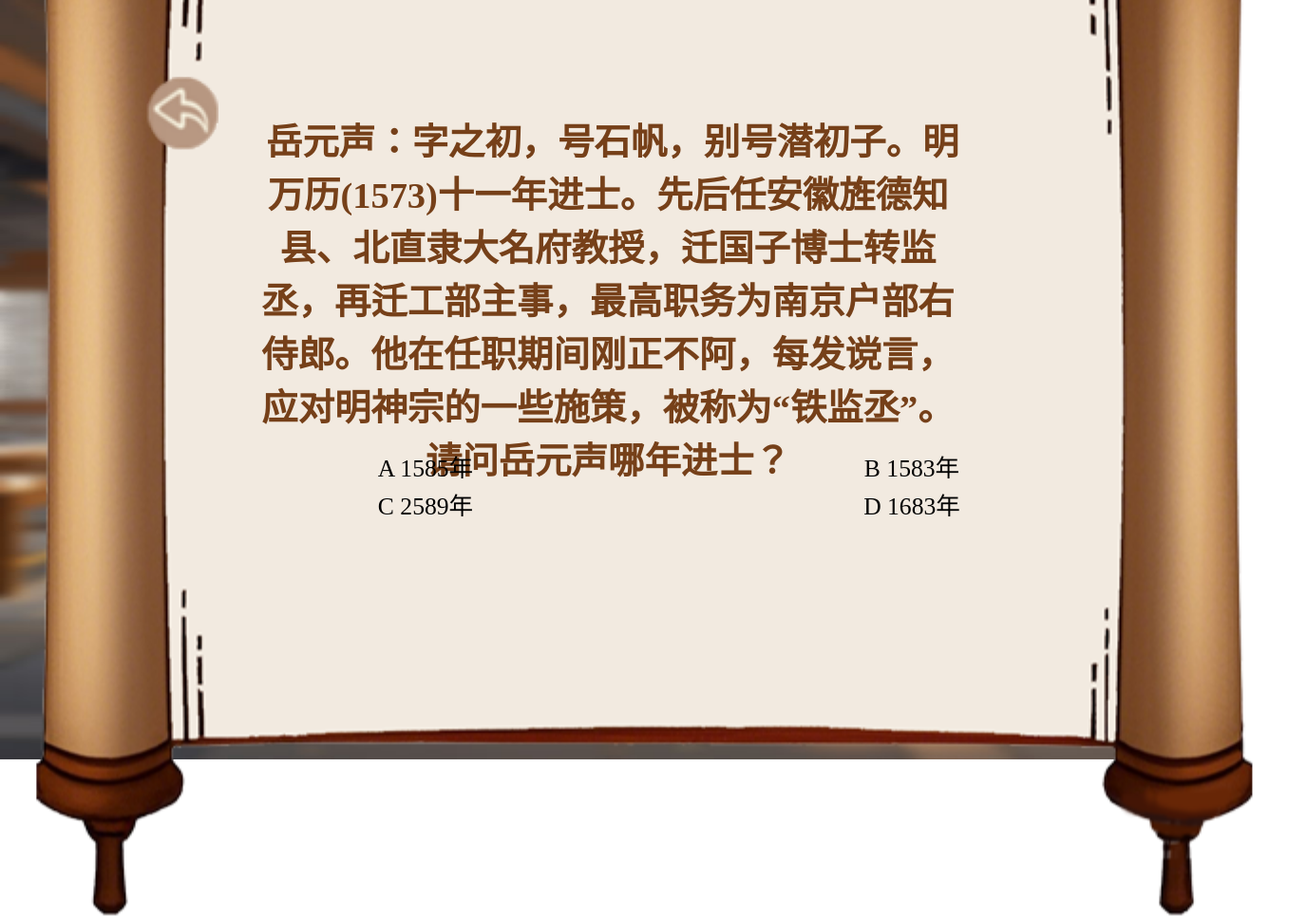
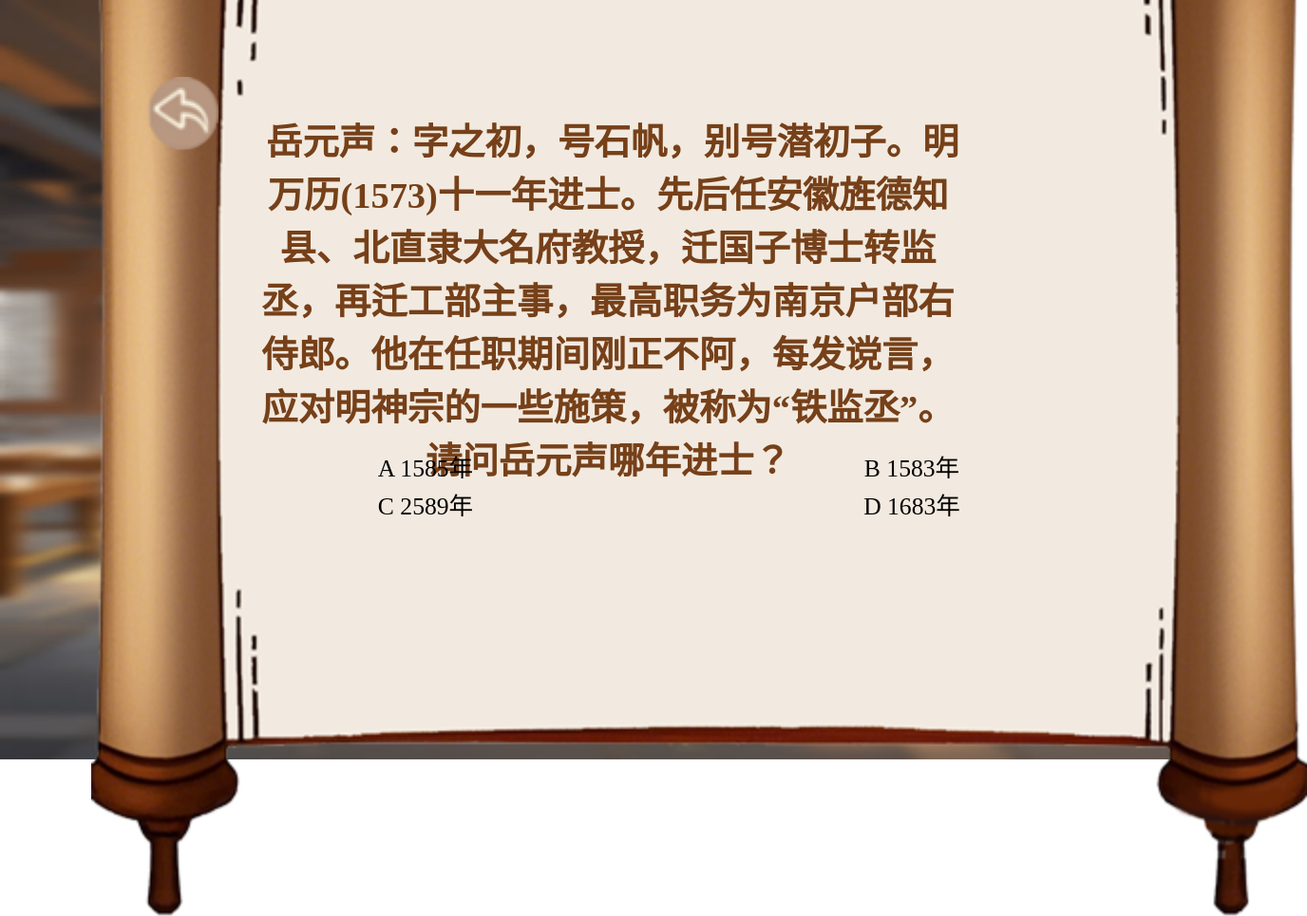
Before and after one commit to artix22/puyuanguzhen, a plain HTML site: page exam.html in a window 1280 px wide. Shown: the whole page at 95% size, 1376 px wide, since content can reach past the window. Drawn offline with nearby package versions, Linux system fonts and the light colour scheme.

Commit message:
Add files via upload

```diff
--- a/exam.html
+++ b/exam.html
@@ -29,7 +29,7 @@
             width:200%; /* 使用百分比宽度 */
             height: auto; /* 保持图片比例 */
             margin-top: -10%; /* 调整位置以适应新的布局 */
-			transform: translateX(3%);
+			transform: translateX(7.5%);
         }
 
         h1 {
```
